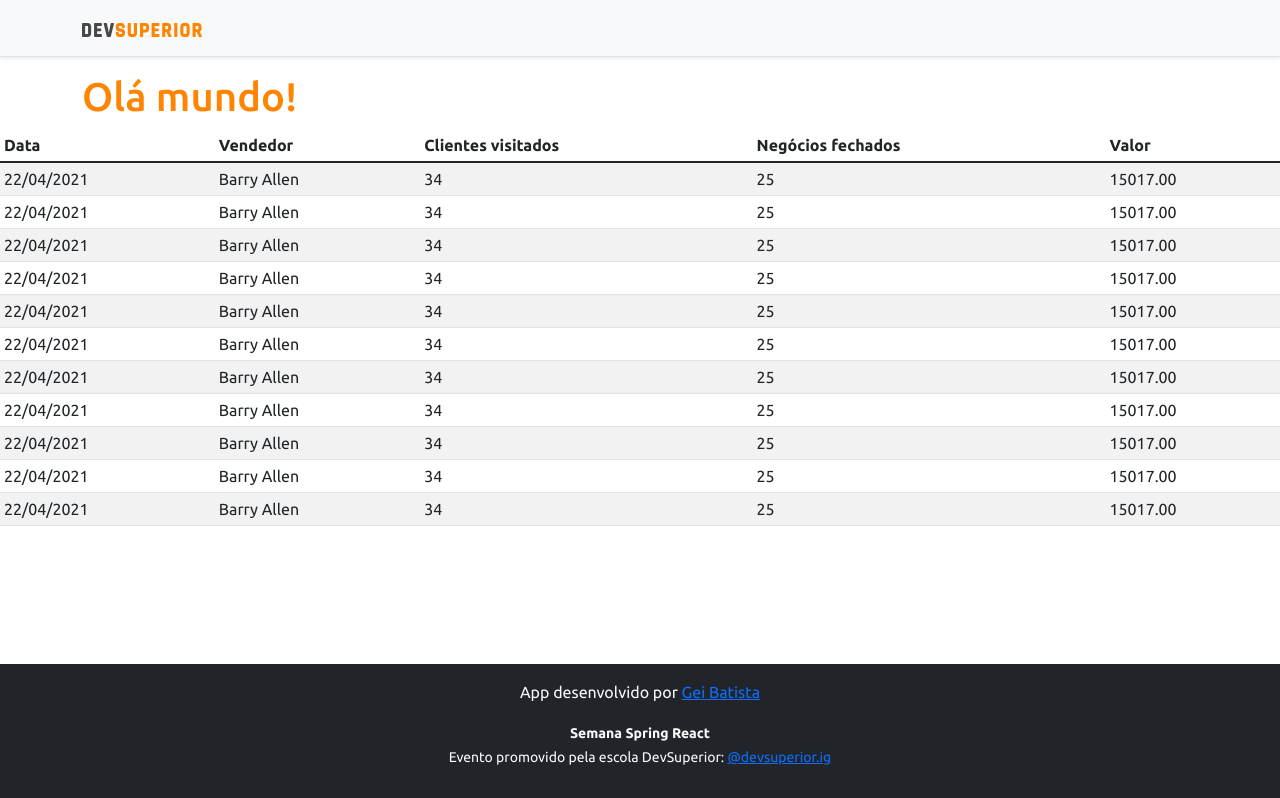
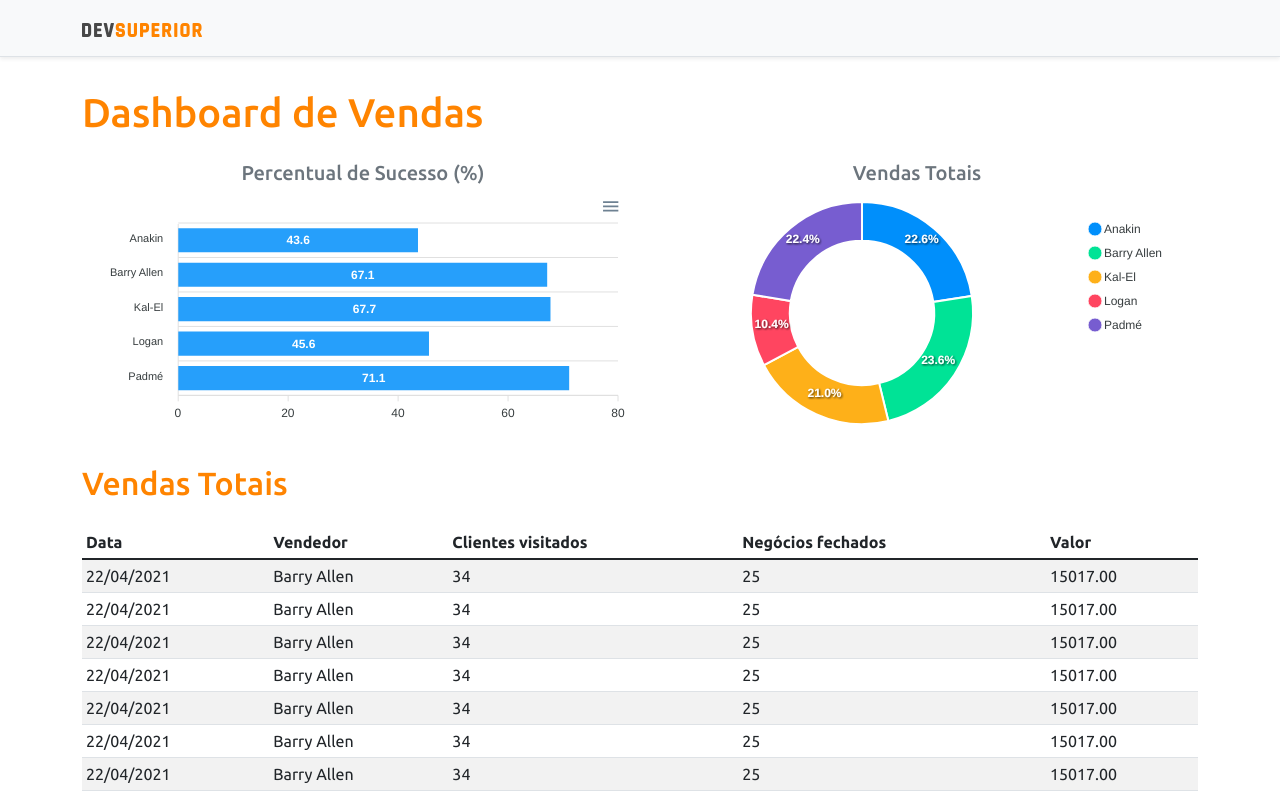
Before and after one commit to GeiBatista/projeto-sds4, a React (Create React App) app in the folder frontend/: page / in a window 1280 px wide. Shown: the top 798 px of the page. Built offline with nearby package versions, Linux system fonts and the light colour scheme.

Commit message:
Gráficos com dados estáticos

```diff
--- a/frontend/package.json
+++ b/frontend/package.json
@@ -11,8 +11,10 @@
     "@types/node": "^12.0.0",
     "@types/react": "^17.0.0",
     "@types/react-dom": "^17.0.0",
+    "apexcharts": "^3.28.1",
     "bootstrap": "^5.1.1",
     "react": "^17.0.2",
+    "react-apexcharts": "^1.3.9",
     "react-dom": "^17.0.2",
     "react-scripts": "4.0.3",
     "typescript": "^4.1.2",
--- a/frontend/src/App.tsx
+++ b/frontend/src/App.tsx
@@ -1,6 +1,8 @@
 import NavBar from "components/NavBar";
 import Footer from "components/Footer";
 import DataTable from "components/DataTable";
+import BarChart from "components/BarChart";
+import DonutChart from "components/DonutChart";
 
 
 function App() {
@@ -8,9 +10,25 @@
     <>
       <NavBar />
     <div className="container">
-      <h1 className="text-primary">Olá mundo!</h1>
+      <h1 className="text-primary py-3">Dashboard de Vendas</h1>
+
+    <div className="row px-3">
+    <div className="col-sm-6">
+      <h5 className="text-center text-secondary" >Percentual de Sucesso (%)</h5>
+      <BarChart />
     </div>
+    <div className="col-sm-6">
+      <h5 className="text-center text-secondary" >Vendas Totais</h5>
+      <DonutChart />
+    </div>
+    </div>
+
+    <div className="py-3">
+    <h2 className="text-primary">Vendas Totais</h2>
+    </div>
+
     <DataTable />
+    </div>
     <Footer />
     </>
   );
--- /dev/null
+++ b/frontend/src/components/BarChart/index.tsx
@@ -0,0 +1,36 @@
+import Chart from "react-apexcharts";
+
+const BarChart = () => {
+    const options = {
+        plotOptions: {
+            bar: {
+                horizontal: true,
+            }
+        },
+    };
+
+    const mockData = {
+        labels: {
+            categories: ['Anakin', 'Barry Allen', 'Kal-El', 'Logan', 'Padmé']
+        },
+        series: [
+            {
+                name: "% Sucesso",
+                data: [43.6, 67.1, 67.7, 45.6, 71.1]
+            }
+        ]
+    };
+
+
+    return (
+     <Chart
+        options={{...options, xaxis: mockData.labels}}
+        series={mockData.series}
+        type="bar"
+        height="240"
+
+        />
+    );
+  };
+
+  export default BarChart;
--- /dev/null
+++ b/frontend/src/components/DonutChart/index.tsx
@@ -0,0 +1,28 @@
+import Chart from "react-apexcharts";
+
+const DonutChart = () => {
+
+    const mockData = {
+        series: [477138, 499928, 444867, 220426, 473088],
+        labels: ['Anakin', 'Barry Allen', 'Kal-El', 'Logan', 'Padmé']
+    }
+
+    const options = {
+        legend: {
+            show: true
+        }
+    }
+
+
+    return (
+     <Chart
+        options={{...options, labels: mockData.labels}}
+        series={mockData.series}
+        type="donut"
+        height="240"
+
+        />
+    );
+  };
+
+  export default DonutChart;
```
Also changed, not shown: 1 other file (tests, documents, lock files or other folders).
